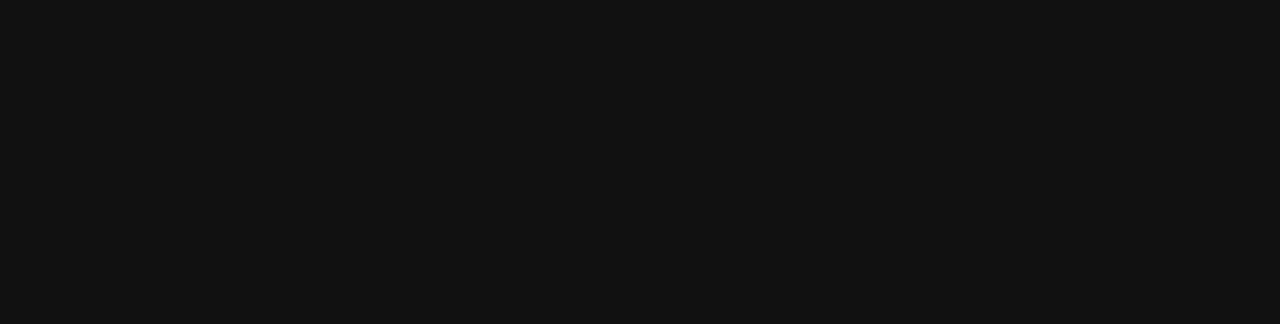
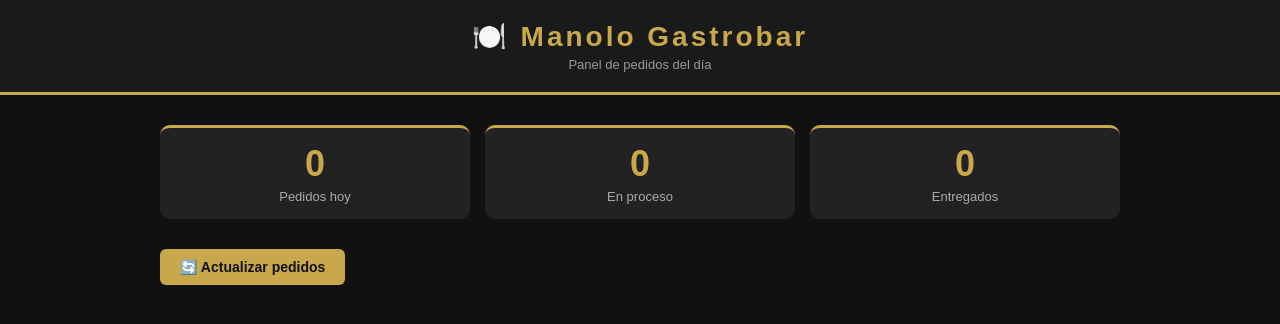
Before and after one commit to jorge-art435/MANOLO-BOTS, a website: page src/public/panel.html in a window 1280 px wide. Drawn offline with Linux system fonts and the light colour scheme.

Commit message:
fix body panel

```diff
--- a/src/public/panel.html
+++ b/src/public/panel.html
@@ -112,3 +112,39 @@
     }
     button#recargar:hover { background: #e0c060; }
 </style>
+</head>
+<body>
+
+<header>
+  <h1>🍽️ Manolo Gastrobar</h1>
+  <p>Panel de pedidos del día</p>
+</header>
+
+<div class="contenedor">
+  <div class="stats">
+    <div class="stat-card">
+      <h2 id="total-pedidos">0</h2>
+      <p>Pedidos hoy</p>
+    </div>
+    <div class="stat-card">
+      <h2 id="en-proceso">0</h2>
+      <p>En proceso</p>
+    </div>
+    <div class="stat-card">
+      <h2 id="entregados">0</h2>
+      <p>Entregados</p>
+    </div>
+  </div>
+
+  <button id="recargar" onclick="cargarPedidos()">🔄 Actualizar pedidos</button>
+
+  <div id="lista-pedidos"></div>
+</div>
+
+<script>
+  async function cargarPedidos() {
+    const res = await fetch('/panel/pedidos');
+    const pedidos = await res.json();
+
+    document.getElementById('total-pedidos').textContent = pedidos.length;
+    document.getElementById('en-proceso').textContent = pedidos.filter(
```
